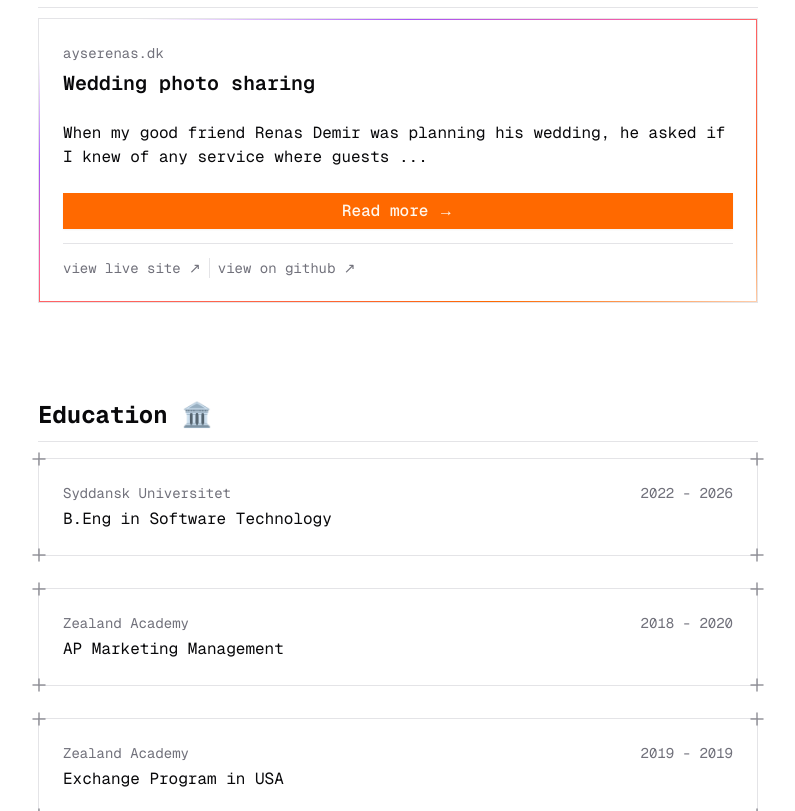
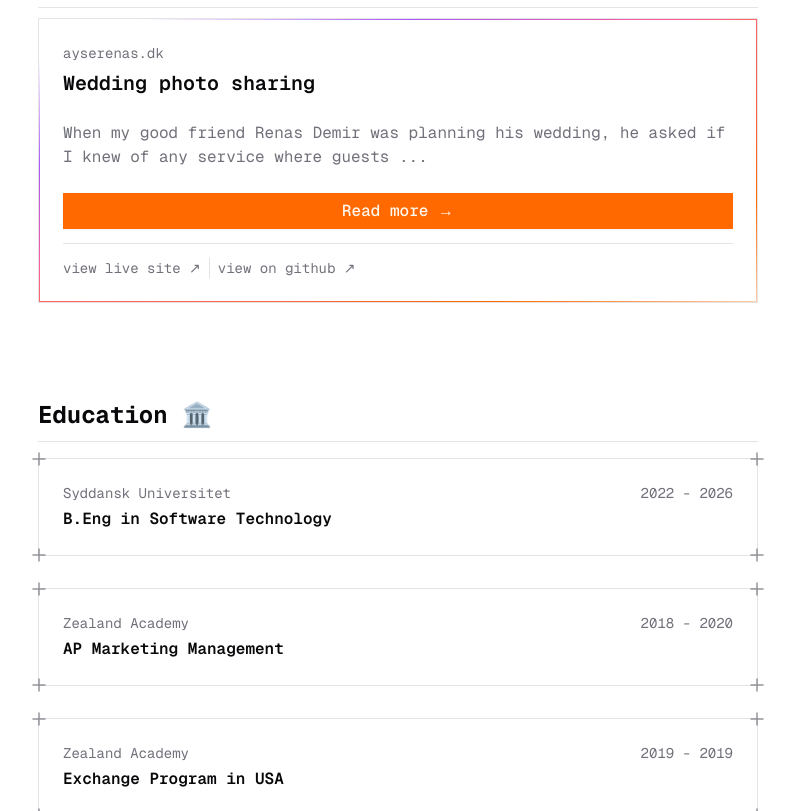
Before and after one commit to gokm8/portfolio-v2, a Next.js app: page / in a window 1280 px wide. Shown: the part 620-1431 px from the top of the page, without its empty margins (242-1037 px from the left). Built offline with nearby package versions, Linux system fonts and the light colour scheme.

Commit message:
small fixes

```diff
--- a/components/new-home-page/CompletedProjects.tsx
+++ b/components/new-home-page/CompletedProjects.tsx
@@ -38,7 +38,9 @@ function CompletedProjectsNew() {
 
               {/* Project tech stack and description */}
               <CardContent>
-                <p className='text-base'>{project.description}</p>
+                <p className='text-muted-foreground text-base'>
+                  {project.description}
+                </p>
               </CardContent>
 
               {/* Button and Links */}
--- a/components/new-home-page/Education.tsx
+++ b/components/new-home-page/Education.tsx
@@ -39,7 +39,7 @@ function EducationNew() {
                   {data.date}
                 </p>
               </div>
-              <p className='text-base'>{data.education}</p>
+              <p className='text-base font-semibold'>{data.education}</p>
             </CardContent>
           </Card>
         ))}
```
